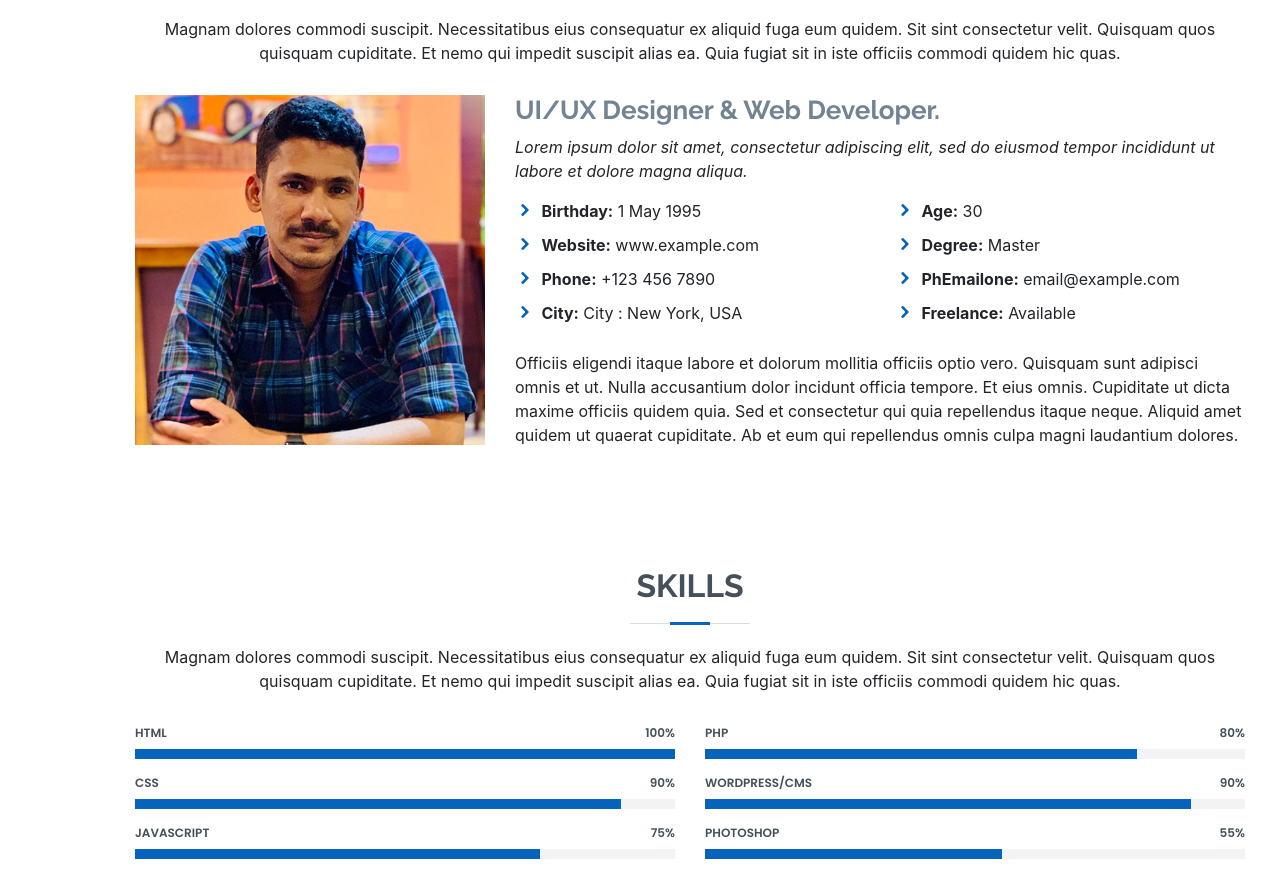
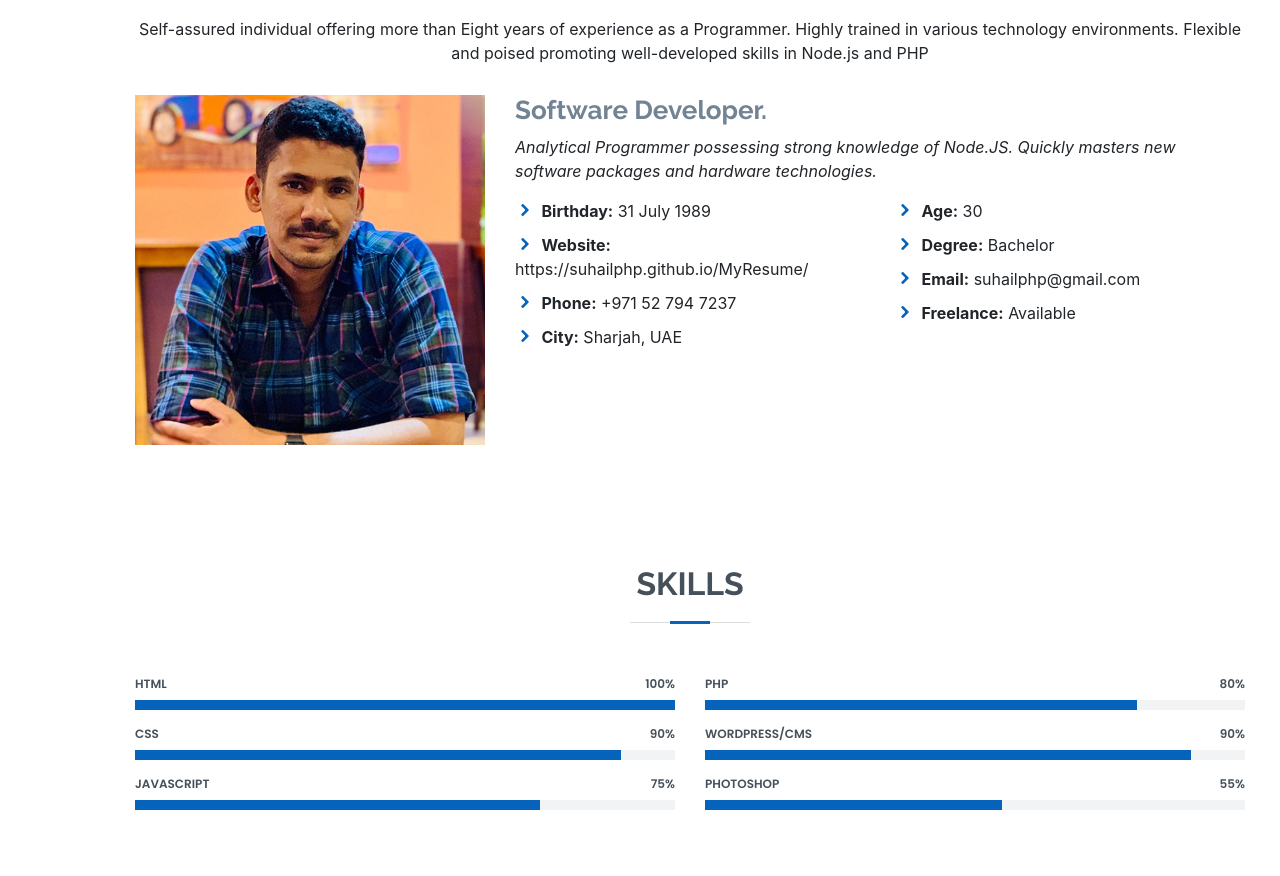
Before and after one commit to suhailphp/MyResume, a website with bundled scripts: page index.html in a window 1280 px wide. Shown: the part 921-1797 px from the top of the page. Built offline with nearby package versions, Linux system fonts and the light colour scheme.

Commit message:
Contact Details updated

```diff
--- a/index.html
+++ b/index.html
@@ -71,7 +71,7 @@
 
         <div class="section-title">
           <h2>About</h2>
-          <p>Magnam dolores commodi suscipit. Necessitatibus eius consequatur ex aliquid fuga eum quidem. Sit sint consectetur velit. Quisquam quos quisquam cupiditate. Et nemo qui impedit suscipit alias ea. Quia fugiat sit in iste officiis commodi quidem hic quas.</p>
+          <p>Self-assured individual offering more than Eight years of experience as a Programmer. Highly trained in various technology environments. Flexible and poised promoting well-developed skills in Node.js and PHP</p>
         </div>
 
         <div class="row">
@@ -79,32 +79,30 @@
             <img src="assets/img/profile-img.jpg" class="img-fluid" alt="">
           </div>
           <div class="col-lg-8 pt-4 pt-lg-0 content">
-            <h3>UI/UX Designer &amp; Web Developer.</h3>
+            <h3>Software Developer.</h3>
             <p class="font-italic">
-              Lorem ipsum dolor sit amet, consectetur adipiscing elit, sed do eiusmod tempor incididunt ut labore et dolore
-              magna aliqua.
+              Analytical Programmer possessing strong knowledge of Node.JS. Quickly masters new software packages and hardware technologies.
             </p>
             <div class="row">
               <div class="col-lg-6">
                 <ul>
-                  <li><i class="icofont-rounded-right"></i> <strong>Birthday:</strong> 1 May 1995</li>
-                  <li><i class="icofont-rounded-right"></i> <strong>Website:</strong> www.example.com</li>
-                  <li><i class="icofont-rounded-right"></i> <strong>Phone:</strong> +123 456 7890</li>
-                  <li><i class="icofont-rounded-right"></i> <strong>City:</strong> City : New York, USA</li>
+                  <li><i class="icofont-rounded-right"></i> <strong>Birthday:</strong> 31 July 1989</li>
+                  <li><i class="icofont-rounded-right"></i> <strong>Website:</strong> https://suhailphp.github.io/MyResume/</li>
+                  <li><i class="icofont-rounded-right"></i> <strong>Phone:</strong> +971 52 794 7237</li>
+                  <li><i class="icofont-rounded-right"></i> <strong>City:</strong>  Sharjah, UAE</li>
                 </ul>
               </div>
               <div class="col-lg-6">
                 <ul>
                   <li><i class="icofont-rounded-right"></i> <strong>Age:</strong> 30</li>
-                  <li><i class="icofont-rounded-right"></i> <strong>Degree:</strong> Master</li>
-                  <li><i class="icofont-rounded-right"></i> <strong>PhEmailone:</strong> email@example.com</li>
+                  <li><i class="icofont-rounded-right"></i> <strong>Degree:</strong> Bachelor</li>
+                  <li><i class="icofont-rounded-right"></i> <strong>Email:</strong> suhailphp@gmail.com</li>
                   <li><i class="icofont-rounded-right"></i> <strong>Freelance:</strong> Available</li>
                 </ul>
               </div>
             </div>
             <p>
-              Officiis eligendi itaque labore et dolorum mollitia officiis optio vero. Quisquam sunt adipisci omnis et ut. Nulla accusantium dolor incidunt officia tempore. Et eius omnis.
-              Cupiditate ut dicta maxime officiis quidem quia. Sed et consectetur qui quia repellendus itaque neque. Aliquid amet quidem ut quaerat cupiditate. Ab et eum qui repellendus omnis culpa magni laudantium dolores.
+
             </p>
           </div>
         </div>
@@ -120,7 +118,6 @@
 
         <div class="section-title">
           <h2>Skills</h2>
-          <p>Magnam dolores commodi suscipit. Necessitatibus eius consequatur ex aliquid fuga eum quidem. Sit sint consectetur velit. Quisquam quos quisquam cupiditate. Et nemo qui impedit suscipit alias ea. Quia fugiat sit in iste officiis commodi quidem hic quas.</p>
         </div>
 
         <div class="row skills-content">
@@ -186,14 +183,13 @@
 
         <div class="section-title">
           <h2>Resume</h2>
-          <p>Magnam dolores commodi suscipit. Necessitatibus eius consequatur ex aliquid fuga eum quidem. Sit sint consectetur velit. Quisquam quos quisquam cupiditate. Et nemo qui impedit suscipit alias ea. Quia fugiat sit in iste officiis commodi quidem hic quas.</p>
         </div>
 
         <div class="row">
           <div class="col-lg-6">
             <h3 class="resume-title">Sumary</h3>
             <div class="resume-item pb-0">
-              <h4>Brandon Johnson</h4>
+              <h4>Suhail M</h4>
               <p><em>Innovative and deadline-driven Graphic Designer with 3+ years of experience designing and developing user-centered digital/print marketing material from initial concept to final, polished deliverable.</em></p>
               <ul>
                 <li>Portland par 127,Orlando, FL</li>
```
